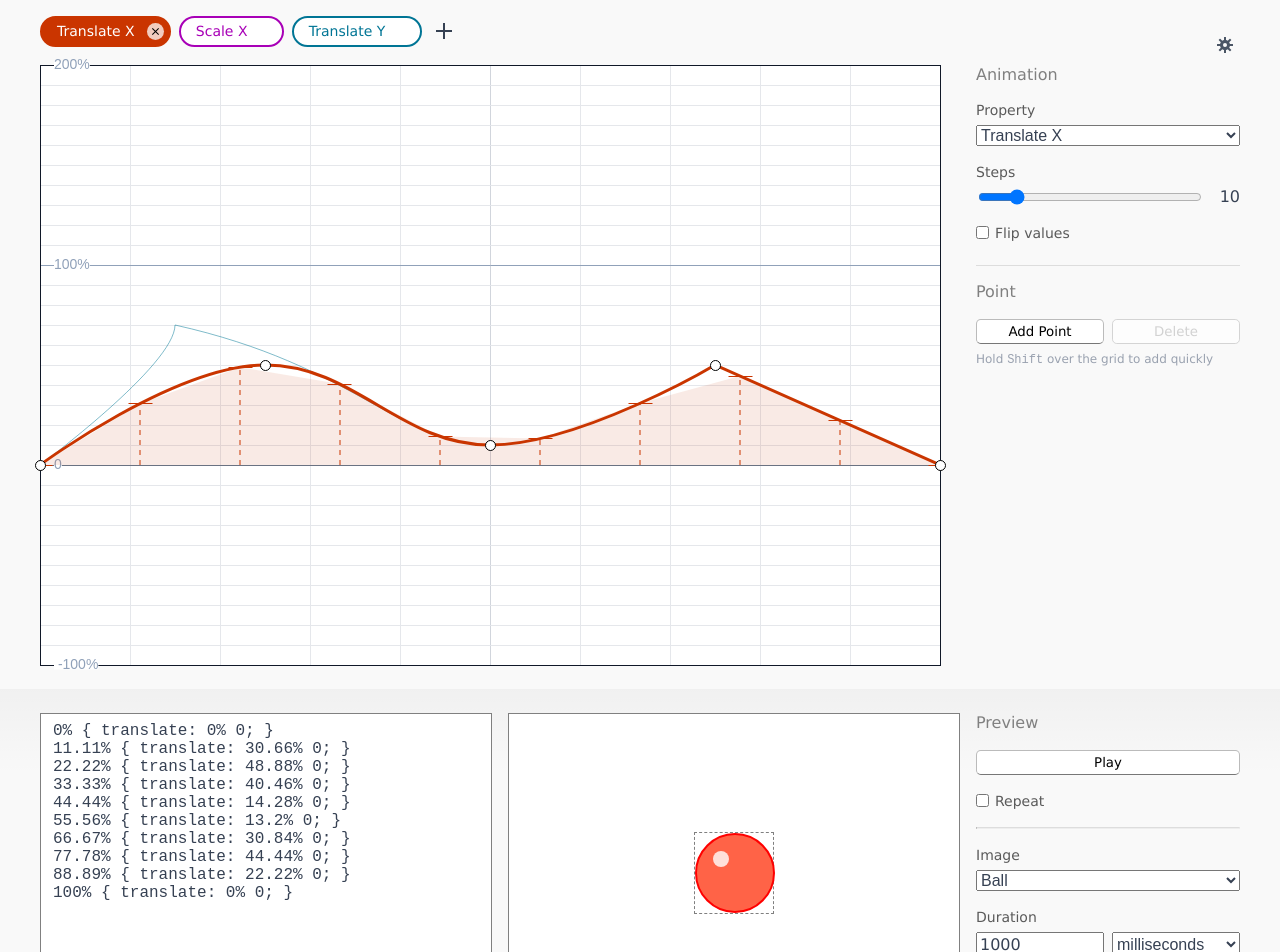
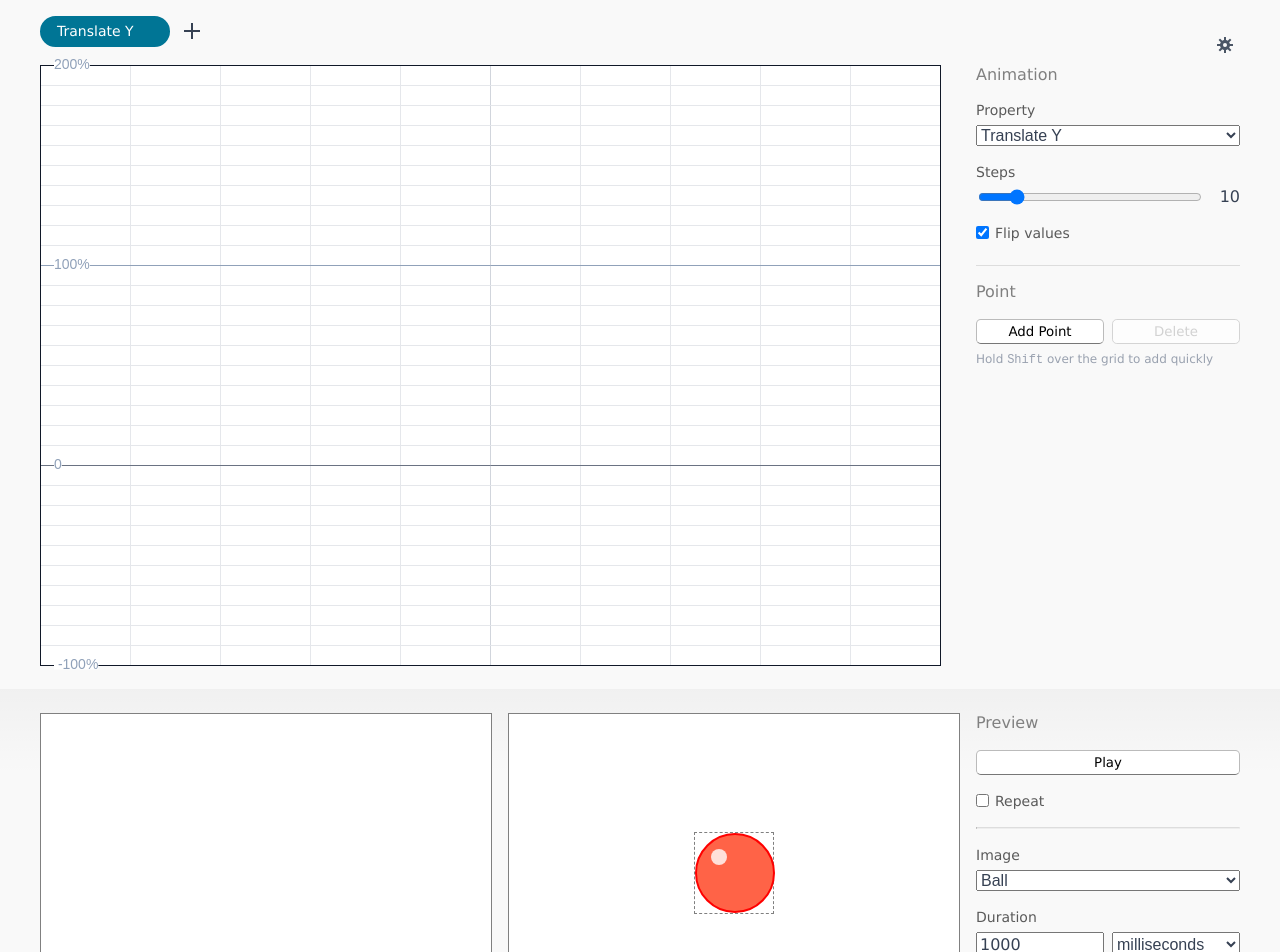
Before and after one commit to gillibrand/keyframe-click, a React (Vite) app: page / in a window 1280 px wide. Shown: the top 952 px of the page. Built offline with nearby package versions, Linux system fonts and the light colour scheme.

Commit message:
Save layers into local storage and restore on load

```diff
--- a/src/app/App.tsx
+++ b/src/app/App.tsx
@@ -2,7 +2,7 @@ import { MenuButton, MenuItem } from "@components/menu";
 import { PreviewInspector } from "@preview/PreviewInspector";
 import { usePreview } from "@preview/usePreview";
 import { CssInfos, CssProp } from "@timeline/CssInfo";
-import { Point, UserDot, createRound, createSquare } from "@timeline/point";
+import { Point, UserDot } from "@timeline/point";
 import { Timeline, createTimeline } from "@timeline/Timeline";
 import { TimelineInspector } from "@timeline/TimelineInspector";
 import { debounce, round2dp, throttle } from "@util";
@@ -13,16 +13,8 @@ import { useSetting } from "./useSettings";
 import { MenuProvider } from "@components/menu/MenuContext";
 import { RadioTabGroup, TabData } from "@components/tab/RadioTabGroup";
 import Gear from "@images/gear.svg?react";
-import { Layers, layersFromUserData } from "@timeline/Layers";
-import { useForceRender, useInitedRef } from "@util/hooks";
-
-const defaultDots: UserDot[] = [
-  createSquare(0, 0),
-  { x: 25, y: 50, h1: { x: 15, y: 50 }, h2: { x: 35, y: 50 }, type: "round", space: "user" },
-  createRound(50, 10),
-  createSquare(75, 50),
-  createSquare(100, 0),
-];
+import { loadSavedLayers } from "@timeline/Layers";
+import { useForceRender } from "@util/hooks";
 
 function genCssKeyframeText(samples: Point[], cssProp: CssProp, isFlipped: boolean): string {
   const frames = [];
@@ -38,63 +30,47 @@ function genCssKeyframeText(samples: Point[], cssProp: CssProp, isFlipped: boole
   return frames.join("\n");
 }
 
-const StorageDots = "kc.dots";
+function App() {
+  // The current active layer, which is needed early to select which inspector info to show
+  const [activeLayer, setActiveLayer] = useSetting("activeLayer", 0);
 
-function loadSaveLayersXXX(cssProp: CssProp): Layers {
-  const json = localStorage.getItem(StorageDots);
-  if (!json) {
-    console.info("No saved dots. Using default.");
-    return layersFromUserData(defaultDots, cssProp, 10);
-  }
+  // `layers` is not real state since it's never set again. This is just an easy way to init it once
+  // on mount with the saved active layer
+  const [layers] = useState(() => {
+    return loadSavedLayers(activeLayer);
+  });
 
-  try {
-    return layersFromUserData(JSON.parse(json) as UserDot[], cssProp, 10);
-  } catch (e) {
-    console.warn("Error loading saved data. Using defaults. " + e);
-    return layersFromUserData(defaultDots, cssProp, 10);
-  }
-}
+  // Visible inspector values for active layer. These are inited from the saved layers data the first time
+  // through. After that, they will push their changes into the active layer and saved. (To do it all again on reload.)
+  const [inspectorCssProp, setInspectorCssProp] = useState(layers.getCssProp());
+  const [inspectorSampleCount, setInspectorSampleCount] = useState(layers.getSampleCount());
+  const [inspectorIsFlipped, setInspectorIsFlipped] = useState(layers.getIsFlipped());
 
-function App() {
-  const timelineRef = useRef<Timeline | null>(null);
-  const canvasRef = useRef<HTMLCanvasElement | null>(null);
-
-  // transient state
+  // Transient state
   const [selectedDot, setSelectedDot] = useState<UserDot | null>(null);
   const [isDataDirty, isDotsDirty] = useState(false);
   const [isAdding, setIsAdding] = useState(false);
   const [showMessage, setShowMessage] = useState(false);
 
-  // inspector values for active layer
-  const [inspectorCssProp, setInspectorCssProp] = useSetting("cssProp", "translateX");
-  const [inspectorSampleCount, setInspectorSampleCount] = useSetting("sampleCount", 10);
-  const [inspectorIsFlipped, setInspectorIsFlipped] = useSetting("isFlipped", false);
-
-  // timeline global settings
+  // Timeline global settings
   const [snapToGrid, setSnapToGrid] = useSetting("isSnapToGrid", true);
   const [labelYAxis, setLabelYAxis] = useSetting("isLabelYAxis", true);
-
-  const [activeLayer, setActiveLayer] = useState(0);
 
   // Used to force a reactive update after the timeline redraws itself. Since the timeline is not
   // React, we instead listen to its callback and manually call this to force a render if needed.
   const [keyframeTextNeedsRender, forceKeyframeTextChange] = useForceRender();
   const [tabsNeedRender, forceRenderTabs] = useForceRender();
 
-  const layersRef = useInitedRef(() => {
-    return loadSaveLayersXXX(inspectorCssProp);
-  });
+  const timelineRef = useRef<Timeline | null>(null);
+  const canvasRef = useRef<HTMLCanvasElement | null>(null);
 
   /**
    * Save dot and settings data to localStorage.
    */
-  const saveDots = useCallback(() => {
+  const saveLayers = useCallback(() => {
+    layers.save();
     isDotsDirty(false);
-    if (!timelineRef.current) return;
-
-    const dots = timelineRef.current.getUserDots();
-    localStorage.setItem(StorageDots, JSON.stringify(dots));
-  }, []);
+  }, [layers]);
 
   /**
    * Callback when canvas element is created. Wraps it with a timeline.
@@ -107,9 +83,9 @@ function App() {
         return;
       }
 
-      const timeline = createTimeline({ canvas, layers: layersRef.current });
+      const timeline = createTimeline({ canvas, layers: layers });
 
-      const saveDotsDebounced = debounce(saveDots, 2000);
+      const saveLayersDebounced = debounce(saveLayers, 2000);
 
       const didDrawThrottled = throttle(() => {
         setSelectedDot(timeline.getSelectedDot());
@@ -121,7 +97,7 @@ function App() {
       timeline.onDraw = () => {
         isDotsDirty(true);
         didDrawThrottled();
-        saveDotsDebounced();
+        saveLayersDebounced();
       };
 
       timeline.onAdding = (adding: boolean) => {
@@ -136,32 +112,32 @@ function App() {
         timelineRef.current = null;
       };
     },
-    [layersRef, saveDots, forceKeyframeTextChange]
+    [layers, saveLayers, forceKeyframeTextChange]
   );
 
   useEffect(
     function pushPropsToLayerAndRenderTabs() {
-      layersRef.current.setCssProp(inspectorCssProp);
-      // Fire explicit change to get the tabs to rerender the new CSS prop name
+      layers.setCssProp(inspectorCssProp);
+      // Fire explicit change to get the tabs to rerender the new CSS prop name based on current
+      // layers
       forceRenderTabs();
     },
-    [inspectorCssProp, layersRef, forceRenderTabs]
+    [layers, inspectorCssProp, forceRenderTabs]
   );
 
   useEffect(
     function pushPropsToLayerAndDrawTimeline() {
-      layersRef.current.setSampleCount(inspectorSampleCount);
+      layers.setSampleCount(inspectorSampleCount);
       timelineRef.current?.draw();
     },
-    [inspectorSampleCount, layersRef]
+    [layers, inspectorSampleCount]
   );
 
   useEffect(
     function pushPropsToLayersQuiet() {
-      const layers = layersRef.current;
       layers.setIsFlipped(inspectorIsFlipped);
     },
-    [inspectorIsFlipped, inspectorSampleCount, layersRef]
+    [layers, inspectorIsFlipped, inspectorSampleCount]
   );
 
   useEffect(
@@ -180,7 +156,7 @@ function App() {
       timeline.setLabelYAxis(labelYAxis);
       timeline.draw();
     },
-    [inspectorCssProp, labelYAxis, layersRef, activeLayer]
+    [inspectorCssProp, labelYAxis]
   );
 
   useEffect(
@@ -193,12 +169,12 @@ function App() {
     function addSaveBeforePageHide() {
       if (!isDataDirty) return;
 
-      window.addEventListener("pagehide", saveDots);
+      window.addEventListener("pagehide", saveLayers);
       return () => {
-        window.removeEventListener("pagehide", saveDots);
+        window.removeEventListener("pagehide", saveLayers);
       };
     },
-    [isDataDirty, saveDots]
+    [isDataDirty, saveLayers]
   );
 
   const handleClickAdd = useCallback(() => {
@@ -313,9 +289,6 @@ function App() {
   const tabs = useMemo<TabData<number>[]>(() => {
     void tabsNeedRender;
 
-    const layers = layersRef.current;
-    if (!layers) return [];
-
     return layers.getAll().map((layer, i) => {
       const cssInfo = CssInfos[layer.cssProp];
       return {
@@ -324,7 +297,7 @@ function App() {
         value: i,
       };
     });
-  }, [layersRef, tabsNeedRender]);
+  }, [layers, tabsNeedRender]);
 
   function handleDeleteTab(value: number) {
     console.info(">>> todo: delete tab", value);
@@ -379,7 +352,7 @@ function App() {
     // return confirm(`Delete "${label}"?`);
 
     // Before we can delete, change the checked value to the next value
-    const index = layersRef.current.activeIndex;
+    const index = layers.activeIndex;
     let next = tabs[index + 1];
     if (!next) next = tabs[index - 1];
 
@@ -387,13 +360,13 @@ function App() {
     if (!next) return false;
 
     return false;
-    // setActiveCssProp(layersRef.current.getCssPropForLayer(next.value));
+    // setActiveCssProp(layers.getCssPropForLayer(next.value));
     // return true;
   }
 
   function handleTabChange(i: number) {
     setActiveLayer(i);
-    const activeLayer = layersRef.current.setActiveLayer(i);
+    const activeLayer = layers.setActiveLayer(i);
 
     // Update all visible React value for the layer to  match. XXX: should we return less layer data
     // here? Feels like RealLayer might be better private
--- a/src/app/useSettings.ts
+++ b/src/app/useSettings.ts
@@ -1,6 +1,5 @@
+import { unreachable } from "@util";
 import { useState } from "react";
-import { unreachable } from "@util";
-import { CssProp } from "@timeline/CssInfo";
 
 const TimeUnits = ["ms", "s"] as const;
 export type TimeUnit = (typeof TimeUnits)[number];
@@ -14,9 +13,7 @@ export interface Duration {
  * Types of all global settings.
  */
 interface Settings {
-  cssProp: CssProp;
-  sampleCount: number;
-  isFlipped: boolean;
+  activeLayer: number;
   isSnapToGrid: boolean;
   isPreviewAutoPlay: boolean;
   isLabelYAxis: boolean;
@@ -34,25 +31,19 @@ interface Settings {
  */
 function validate<K extends keyof Settings>(name: K, value: Settings[K]) {
   switch (name) {
-    case "sampleCount":
-      return typeof value === "number" && value > 3;
-
     case "previewDurationTime":
       return typeof value === "number" && value > 0;
 
     case "previewDurationUnit":
       return TimeUnits.findIndex((unit) => unit === value) !== -1;
 
-    // case "isPreviewRepeat":
-    case "isFlipped":
     case "isSnapToGrid":
     case "isLabelYAxis":
     case "isPreviewAutoPlay":
       return typeof value === "boolean";
 
-    case "cssProp":
-      // maybe check actual output functions?
-      return typeof value === "string";
+    case "activeLayer":
+      return typeof value === "number" && value > -1;
 
     default: {
       // XXX: this should never happen unless we change setting names. This this will throw cause
--- a/src/timeline/Layers.ts
+++ b/src/timeline/Layers.ts
@@ -1,7 +1,7 @@
 import { Colors } from "@util/Colors";
-import { asRealDot, asRealX } from "./convert";
+import { asRealX } from "./convert";
 import { CssInfos, CssProp } from "./CssInfo";
-import { createRound, createSquare, findYForX, Point, RealDot, UserDot } from "./point";
+import { findYForX, Point, RealDot } from "./point";
 
 /**
  * A single animatable property and it's complete state. A timeline is built of multiple property
@@ -20,51 +20,46 @@ interface RealLayer {
 
 export type BackgroundLayer = Pick<RealLayer, "cssProp" | "dots">;
 
-export function layersFromUserData(userDots: UserDot[], cssProp: CssProp, sampleCount: number) {
-  const dots = userDots.map((d) => asRealDot(d));
+const SaveStorageKey = "kc.layers";
 
-  const layer: RealLayer = {
-    dots,
-    sampleCount,
-    isFlipped: false,
-    cssProp: cssProp,
+function createDefaultLayer(): RealLayer {
+  // TODO: default dots
+  return {
+    cssProp: "translateY",
+    dots: [],
+    isFlipped: true,
+    sampleCount: 10,
     samples: null,
   };
+}
 
-  const exampleDots: UserDot[] = [
-    createSquare(0, 0),
-    { x: 25, y: 50, h1: { x: 15, y: 50 }, h2: { x: 35, y: 50 }, type: "round", space: "user" },
-    createRound(50, 10),
-    createSquare(75, 50),
-    createSquare(100, 0),
-  ];
+function loadSavedRealLayers(): RealLayer[] {
+  const json = localStorage.getItem(SaveStorageKey);
+  if (!json) {
+    return [createDefaultLayer()];
+  }
 
-  const exampleDots2: UserDot[] = [
-    createSquare(0, 0),
-    { x: 15, y: 70, h1: { x: 15, y: 50 }, h2: { x: 35, y: 50 }, type: "round", space: "user" },
-    createRound(50, 10),
-    createSquare(75, 50),
-    createSquare(100, 0),
-  ];
+  try {
+    return JSON.parse(json);
+  } catch (e) {
+    console.warn("Error loading saved data. Using defaults. " + e);
+    return [createDefaultLayer()];
+  }
+}
 
-  const exampleLayer: RealLayer = {
-    dots: exampleDots.map((d) => asRealDot(d)),
-    sampleCount,
-    isFlipped: false,
-    cssProp: "scaleX",
-    samples: null,
-  };
+export function loadSavedLayers(activeIndex: number = 0) {
+  const layers = new Layers(loadSavedRealLayers());
+  layers.setActiveLayer(activeIndex);
+  return layers;
+}
 
-  const exampleLayer2: RealLayer = {
-    dots: exampleDots2.map((d) => asRealDot(d)),
-    sampleCount,
-    isFlipped: false,
-    cssProp: "translateY",
-    samples: null,
-  };
-
-  return new Layers([layer, exampleLayer, exampleLayer2]);
-}
+// const defaultDots: UserDot[] = [
+//   createSquare(0, 0),
+//   { x: 25, y: 50, h1: { x: 15, y: 50 }, h2: { x: 35, y: 50 }, type: "round", space: "user" },
+//   createRound(50, 10),
+//   createSquare(75, 50),
+//   createSquare(100, 0),
+// ];
 
 /**
  * Holds all data for the different layers of the timeline. Each layer is a separate CSS property
@@ -79,6 +74,15 @@ export class Layers {
     console.assert(layers.length > 0);
     this.layers = layers;
     this.active = 0;
+  }
+
+  save() {
+    const slimLayers = this.layers.map((l) => {
+      const slim = { ...l };
+      slim.samples = null;
+      return slim;
+    });
+    localStorage.setItem(SaveStorageKey, JSON.stringify(slimLayers));
   }
 
   getActiveLayer() {
@@ -126,6 +130,10 @@ export class Layers {
     this.purgeActiveSamples();
   }
 
+  getSampleCount() {
+    return this.getActiveLayer().sampleCount;
+  }
+
   getColor() {
     const layer = this.getActiveLayer();
     return CssInfos[layer.cssProp].color || Colors.Gray400;
@@ -143,8 +151,16 @@ export class Layers {
     return this.layers[index].cssProp;
   }
 
+  getCssProp() {
+    return this.getActiveLayer().cssProp;
+  }
+
   setIsFlipped(value: boolean) {
     this.getActiveLayer().isFlipped = value;
+  }
+
+  getIsFlipped() {
+    return this.getActiveLayer().isFlipped;
   }
 
   get activeIndex() {
--- a/src/timeline/Timeline.ts
+++ b/src/timeline/Timeline.ts
@@ -55,7 +55,6 @@ export interface Timeline {
 
   setSnapToGrid: (snapToGrid: boolean) => void;
   setLabelYAxis: (setLabelYAxis: boolean) => void;
-  getUserDots(): UserDot[];
   getUserSamples(): Point[];
 
   set onDraw(onChangeCallback: (() => void) | undefined);
@@ -534,7 +533,7 @@ export function createTimeline({ canvas: _canvas, layers: _layers }: TimelinePro
       willDraw(_cx, () => {
         clipTimeline();
 
-        _cx.globalAlpha = 0.5;
+        _cx.globalAlpha = 0.4;
         _layers.getBackgroundLayers().forEach((l) => {
           drawCurveForDots(l.dots, 1, CssInfos[l.cssProp].color);
         });
@@ -835,9 +834,6 @@ export function createTimeline({ canvas: _canvas, layers: _layers }: TimelinePro
     set onAdding(onAddCallback: ((isAdding: boolean) => void) | undefined) {
       _onIsAdding = onAddCallback;
     },
-    getUserDots: () => {
-      return _layers.getActiveDots().map((d) => asUserDot(d));
-    },
     beginAddingDot,
     deleteSelectedDot,
     cancel,
```
